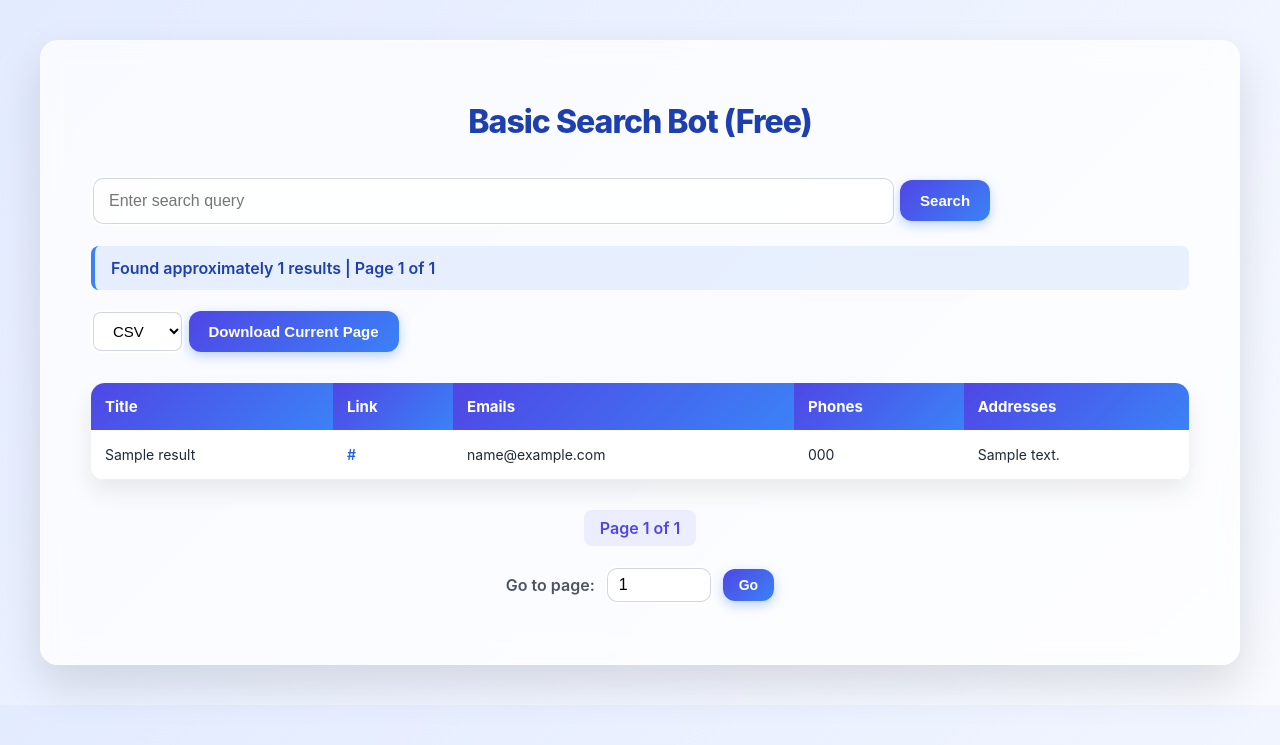
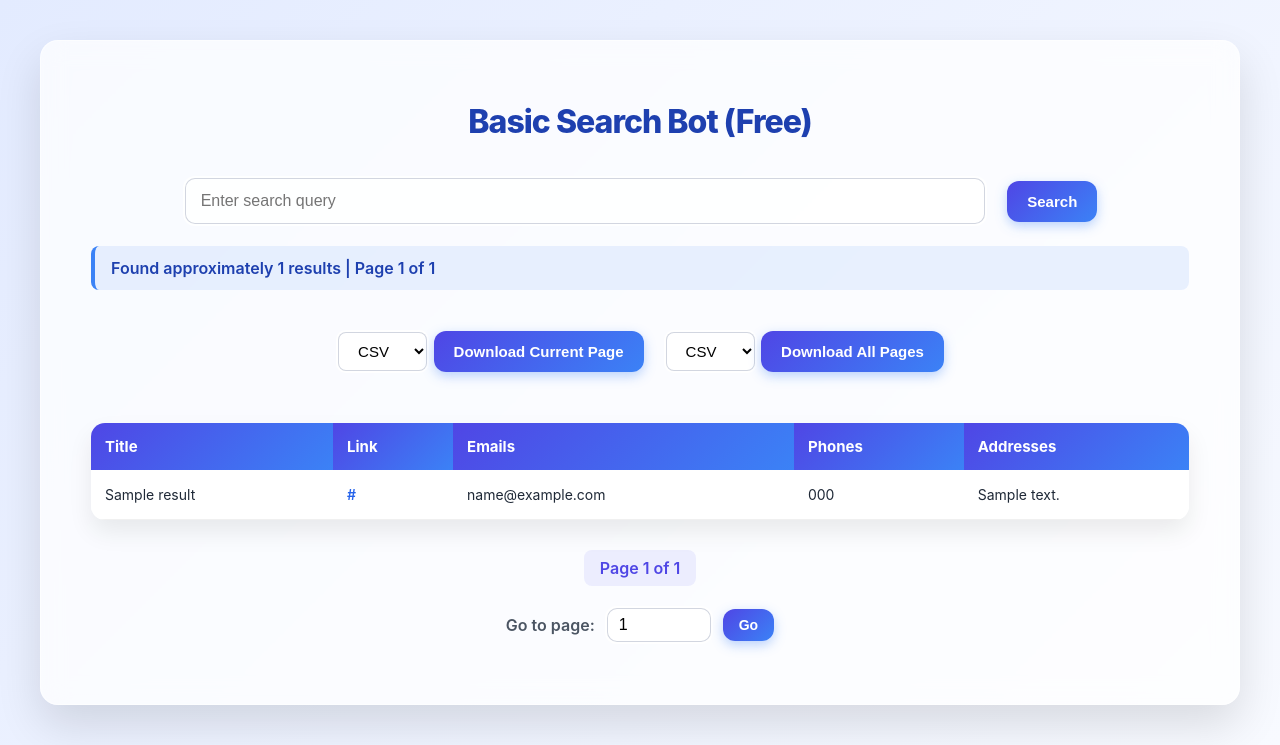
Before and after one commit to salarahmedmemon/search-bot, a Flask app: template templates/index.html in a window 1280 px wide. Shown: the top 745 px of the page. Run offline with Flask 3, Linux system fonts and the light colour scheme; the template is opened without the code that fills it: most values are stand-ins (such as "Sample title", 1, 10 or a date in 2020).

Commit message:
some ui and additional features included.

```diff
--- a/app.py
+++ b/app.py
@@ -399,5 +399,66 @@ def download():
     else:
         return "Invalid format", 400
 
+@app.route("/download_all", methods=["POST"])
+def download_all():
+    data_format = request.form.get("format")
+    query = request.form.get("query")
+
+    # First, get total results to calculate pages
+    _, total_results = google_search(query, start=1, num=1)  # Quick call to get total
+    results_per_page = 10
+    max_results = min(total_results, 100)  # Google limit
+    total_pages = (max_results + results_per_page - 1) // results_per_page
+
+    # Fetch all results across pages
+    all_results = []
+    for page in range(1, total_pages + 1):
+        start = (page - 1) * results_per_page + 1
+        results, _ = google_search(query, start=start, num=results_per_page)
+        all_results.extend(results)
+
+    # Convert lists to strings for export
+    for result in all_results:
+        result['emails'] = ', '.join(result['emails'])
+        result['phones'] = ', '.join(result['phones'])
+        result['addresses'] = ', '.join(result['addresses'])
+
+    df = pd.DataFrame(all_results)
+
+    if data_format == "csv":
+        buffer = io.StringIO()
+        df.to_csv(buffer, index=False)
+        buffer.seek(0)
+        return send_file(
+            io.BytesIO(buffer.getvalue().encode()),
+            mimetype="text/csv",
+            as_attachment=True,
+            download_name="all_search_results.csv"
+        )
+
+    elif data_format == "excel":
+        buffer = io.BytesIO()
+        df.to_excel(buffer, index=False, engine='openpyxl')
+        buffer.seek(0)
+        return send_file(
+            buffer,
+            mimetype="application/vnd.openxmlformats-officedocument.spreadsheetml.sheet",
+            as_attachment=True,
+            download_name="all_search_results.xlsx"
+        )
+
+    elif data_format == "pdf":
+        # Render HTML template as PDF with all results
+        html = render_template("table_pdf.html", results=all_results)
+        pdf = pdfkit.from_string(html, False)
+        return send_file(
+            io.BytesIO(pdf),
+            mimetype="application/pdf",
+            as_attachment=True,
+            download_name="all_search_results.pdf"
+        )
+    else:
+        return "Invalid format", 400
+
 if __name__ == "__main__":
     app.run(debug=True)
--- a/static/style.css
+++ b/static/style.css
@@ -18,6 +18,14 @@ body {
     box-shadow: 0 20px 45px rgba(0,0,0,0.12);
     border: 1px solid rgba(255,255,255,0.55);
     animation: fadeIn 0.8s ease;
+}
+
+#searchForm, .download_parent {
+    width: 100%;
+    display: flex;
+    align-items: center;
+    justify-content: center;
+    gap: 20px;
 }
 
 /* Smooth Fade Animation */
--- a/templates/index.html
+++ b/templates/index.html
@@ -19,6 +19,8 @@
                 <p>Found approximately {{ total_results }} results | Page {{ page }} of {{ total_pages }}</p>
             </div>
 
+            <div class="download_parent">
+                <!-- Existing Download Current Page -->
                 <div class="download">
                     <form method="POST" action="/download">
                         <input type="hidden" name="query" value="{{ query }}">
@@ -30,6 +32,20 @@
                         </select>
                         <button type="submit">Download Current Page</button>
                     </form>
+                </div>
+
+                <!-- New Download All Pages -->
+                <div class="download">
+                    <form method="POST" action="/download_all">
+                        <input type="hidden" name="query" value="{{ query }}">
+                        <select name="format">
+                            <option value="csv">CSV</option>
+                            <option value="excel">Excel</option>
+                            <option value="pdf">PDF</option>
+                        </select>
+                        <button type="submit">Download All Pages</button>
+                    </form>
+                </div>
             </div>
 
             <table class="results-table">
```
Lines whose indentation alone changed are shown as unchanged.
